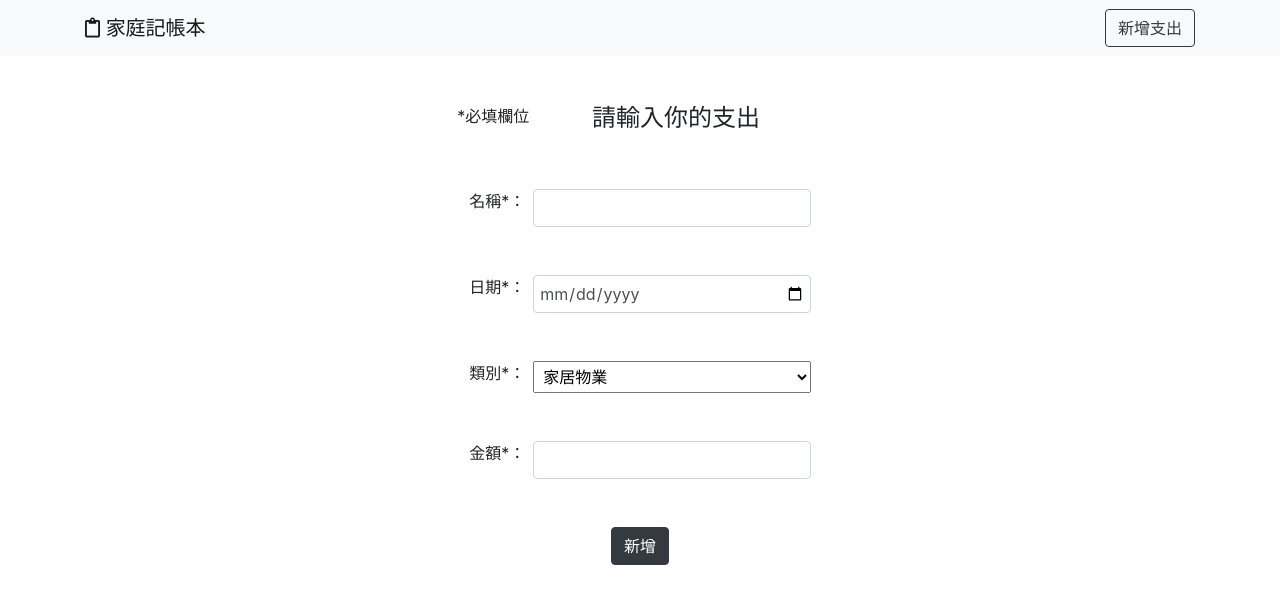
After one commit to s091173/expense_tracker, a Node server app: page /records/new in a window 1280 px wide. The commit adds this page. Shown: the top 612 px of the page. Run offline with Node 20, Linux system fonts and the light colour scheme; some libraries are stand-ins or nearby versions.

Commit message:
feat: add create record function

```diff
--- a/app.js
+++ b/app.js
@@ -1,10 +1,13 @@
 const express = require('express')
 const mongoose = require('mongoose')
 const exphbs = require('express-handlebars')
+const bodyParser = require('body-parser')
 // 載入 Record Model
 const Record = require('./models/record')
 // 引用 totalAmount function
 const totalAmount = require('./totalAmount')
+// 引用 generateIcon fuction
+const generateIcon = require('./generateIcon')
 
 const app = express()
 
@@ -28,6 +31,8 @@ db.once('open', () => {
 app.engine('hbs', exphbs({ defaultLayout: 'main', extname: '.hbs' }))
 app.set('view engine', 'hbs')
 
+app.use(bodyParser.urlencoded({ extended: true }))
+
 
 app.get('/', (req, res) => {
   Record.find()
@@ -40,6 +45,26 @@ app.get('/', (req, res) => {
     .catch(error => console.log(error))
 })
 
+// New 頁面路由
+app.get('/records/new', (req, res) => {
+  res.render('new')
+})
+
+// Create route
+app.post('/records', (req, res) => {
+  const { name, date, category, amount } = req.body
+  const icon = generateIcon(category)
+  return Record.create({
+    name,
+    date,
+    category,
+    amount,
+    icon
+  })
+    .then(() => res.redirect('/'))
+    .catch(error => console.log(error))
+})
+
 app.listen(3000, () => {
   console.log('The app is running on http://localhost:3000')
 })
--- /dev/null
+++ b/generateIcon.js
@@ -0,0 +1,26 @@
+function generateIcon(category) {
+
+  switch (category) {
+    case '家居物業':
+      return 'fas fa-home'
+      break;
+
+    case '交通出行':
+      return 'fas fa-shuttle-van'
+      break;
+
+    case '休閒娛樂':
+      return 'fas fa-grin-beam'
+      break;
+
+    case '餐飲食品':
+      return 'fas fa-utensils'
+      break;
+
+    case '其他':
+      return 'fas fa-pen'
+      break;
+  }
+}
+
+module.exports = generateIcon
--- a/package.json
+++ b/package.json
@@ -13,6 +13,7 @@
   "author": "",
   "license": "ISC",
   "dependencies": {
+    "body-parser": "^1.19.0",
     "express": "^4.17.1",
     "express-handlebars": "^5.2.0",
     "mongoose": "^5.11.10"
--- a/views/layouts/main.hbs
+++ b/views/layouts/main.hbs
@@ -23,6 +23,7 @@
           <i class="far fa-clipboard"></i>
           家庭記帳本
         </a>
+        <a class="btn btn-outline-dark" href="/records/new">新增支出</a>
       </div>
     </nav>
   </header>
--- /dev/null
+++ b/views/new.hbs
@@ -0,0 +1,56 @@
+<form action="/records" method="POST">
+
+  <div class="container mt-5">
+    <div class="row justify-content-center">
+
+      {{!-- title --}}
+      <div class="form-row col-12 justify-content-center mb-5">
+        <label class="text-center mr-2" for="name">*必填欄位
+        </label>
+        <h4 class="text-center col-3 mr-2" for="name">請輸入你的支出</h4>
+      </div>
+
+      {{!-- name --}}
+      <div class="form-row col-12 justify-content-center mb-5">
+        <label class="text-center mr-2" for="name">名稱*：
+        </label>
+        <input class="form-control col-3" type="text" name="name" id="name" required>
+      </div>
+
+      {{!-- date --}}
+      <div class="form-row col-12 justify-content-center mb-5">
+        <label class="text-center mr-2" for="name">日期*：
+        </label>
+        <input class="form-control col-3" type="date" name="date" id="date" required>
+      </div>
+
+      {{!-- category --}}
+      <div class="form-row col-12 justify-content-center mb-5">
+        <label class="text-center mr-2" for="category">類別*：</label>
+        <select class="col-3" name="category" id="category" required>
+          <option value="家居物業">家居物業</option>
+          <option value="交通出行">交通出行</option>
+          <option value="休閒娛樂">休閒娛樂</option>
+          <option value="餐飲食品">餐飲食品</option>
+          <option value="其他">其他</option>
+        </select>
+      </div>
+
+      {{!-- amount --}}
+      <div class="form-row col-12 justify-content-center mb-5">
+        <label class="text-center mr-2" for="name">金額*：
+        </label>
+        <input class="form-control col-3" type="number" name="amount" id="amount" required>
+      </div>
+
+      {{!-- submit button --}}
+      <div class="form-row col-12 justify-content-center mb-5">
+        <button type="submit" class="btn btn-dark">
+          新增
+        </button>
+      </div>
+
+    </div>
+  </div>
+
+</form>
```
